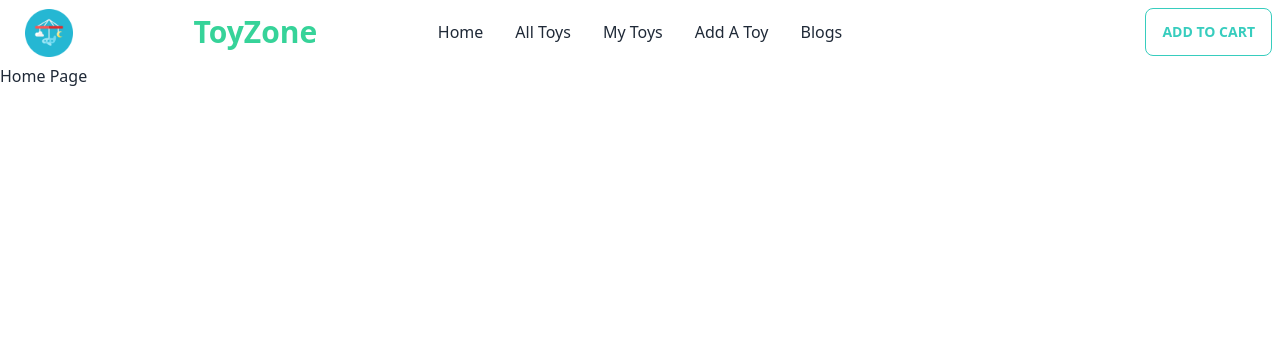
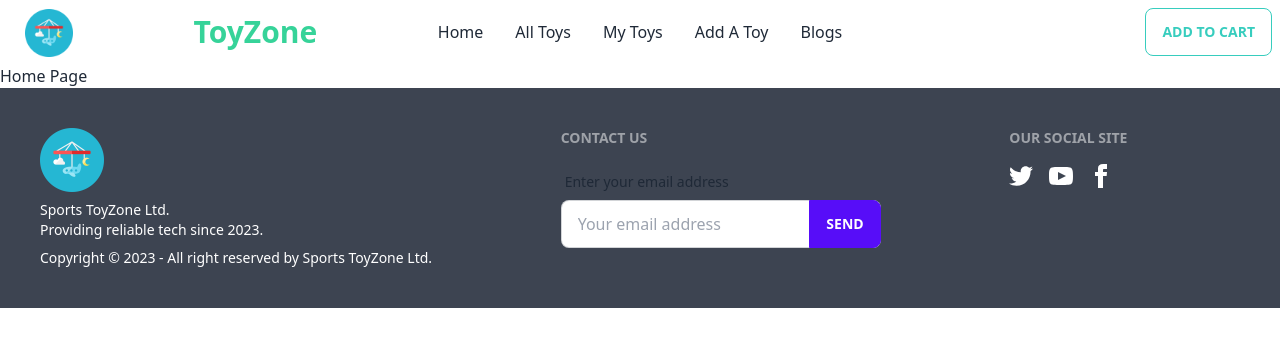
Before and after one commit to SalehinShohan/sports-toyzone, a React (Vite) app: page / in a window 1280 px wide. Shown: the top 346 px of the page. Built offline with nearby package versions, Linux system fonts and the light colour scheme.

Commit message:
added footer

```diff
--- a/src/components/Footer/Footer.jsx
+++ b/src/components/Footer/Footer.jsx
@@ -1,11 +1,75 @@
-import React from 'react';
+import logo from "../../assets/logo.png";
 
 const Footer = () => {
-    return (
-        <div>
+  return (
+    <footer className="footer p-10 bg-neutral text-neutral-content">
+      <div>
+        <img className="w-16" src={logo} alt="" />
 
+        <p>
+          Sports ToyZone Ltd.
+          <br />
+          Providing reliable tech since 2023.
+        </p>
+        <p>Copyright © 2023 - All right reserved by Sports ToyZone Ltd.</p>
+      </div>
+
+      <div>
+        <span className="footer-title">Contact Us</span>
+        <div className="form-control w-80">
+          <label className="label">
+            <span className="label-text">Enter your email address</span>
+          </label>
+          <div className="relative">
+            <input
+              type="text"
+              placeholder="Your email address"
+              className="input input-bordered w-full pr-16"
+            />
+            <button className="btn btn-primary absolute top-0 right-0 rounded-l-none">
+              Send
+            </button>
+          </div>
         </div>
-    );
+      </div>
+
+      <div>
+        <span className="footer-title">Our Social Site</span>
+        <div className="grid grid-flow-col gap-4">
+          <a>
+            <svg
+              xmlns="http://www.w3.org/2000/svg"
+              width="24"
+              height="24"
+              viewBox="0 0 24 24"
+              className="fill-current">
+              <path d="M24 4.557c-.883.392-1.832.656-2.828.775 1.017-.609 1.798-1.574 2.165-2.724-.951.564-2.005.974-3.127 1.195-.897-.957-2.178-1.555-3.594-1.555-3.179 0-5.515 2.966-4.797 6.045-4.091-.205-7.719-2.165-10.148-5.144-1.29 2.213-.669 5.108 1.523 6.574-.806-.026-1.566-.247-2.229-.616-.054 2.281 1.581 4.415 3.949 4.89-.693.188-1.452.232-2.224.084.626 1.956 2.444 3.379 4.6 3.419-2.07 1.623-4.678 2.348-7.29 2.04 2.179 1.397 4.768 2.212 7.548 2.212 9.142 0 14.307-7.721 13.995-14.646.962-.695 1.797-1.562 2.457-2.549z"></path>
+            </svg>
+          </a>
+          <a>
+            <svg
+              xmlns="http://www.w3.org/2000/svg"
+              width="24"
+              height="24"
+              viewBox="0 0 24 24"
+              className="fill-current">
+              <path d="M19.615 3.184c-3.604-.246-11.631-.245-15.23 0-3.897.266-4.356 2.62-4.385 8.816.029 6.185.484 8.549 4.385 8.816 3.6.245 11.626.246 15.23 0 3.897-.266 4.356-2.62 4.385-8.816-.029-6.185-.484-8.549-4.385-8.816zm-10.615 12.816v-8l8 3.993-8 4.007z"></path>
+            </svg>
+          </a>
+          <a>
+            <svg
+              xmlns="http://www.w3.org/2000/svg"
+              width="24"
+              height="24"
+              viewBox="0 0 24 24"
+              className="fill-current">
+              <path d="M9 8h-3v4h3v12h5v-12h3.642l.358-4h-4v-1.667c0-.955.192-1.333 1.115-1.333h2.885v-5h-3.808c-3.596 0-5.192 1.583-5.192 4.615v3.385z"></path>
+            </svg>
+          </a>
+        </div>
+      </div>
+    </footer>
+  );
 };
 
 export default Footer;
--- a/src/components/Navbar/Navbar.jsx
+++ b/src/components/Navbar/Navbar.jsx
@@ -1,5 +1,5 @@
 import { Link } from "react-router-dom";
-import logo from '../../assets/logo.png';
+import logo from "../../assets/logo.png";
 
 const Navbar = () => {
   return (
@@ -25,50 +25,45 @@ const Navbar = () => {
             tabIndex={0}
             className="menu menu-compact dropdown-content mt-3 p-2 shadow bg-base-100 rounded-box w-52">
             <li>
-              <a>Home</a>
+              <Link to='/'>Home</Link>
             </li>
             <li tabIndex={0}>
-              <a className="justify-between">
-              All Toys
-
-              </a>
-
+              <Link className="justify-between">All Toys</Link>
             </li>
             <li>
-              <a>My Toys</a>
+              <Link>My Toys</Link>
             </li>
             <li>
-              <a>Add A Toy</a>
+              <Link>Add A Toy</Link>
             </li>
             <li>
-              <a>Blogs</a>
+              <Link>Blogs</Link>
             </li>
           </ul>
         </div>
-        <Link to='/' className="btn btn-ghost normal-case text-xl">
-            <img className="w-12" src={logo} alt="" />
+        <Link to="/" className="btn btn-ghost normal-case text-xl">
+          <img className="w-12" src={logo} alt="" />
         </Link>
-        <h1 className="text-white text-3xl font-bold">Sports <span className="text-success">ToyZone</span> </h1>
+        <h1 className="text-white text-3xl font-bold">
+          Sports <span className="text-success">ToyZone</span>{" "}
+        </h1>
       </div>
       <div className="navbar-center hidden lg:flex">
         <ul className="menu menu-horizontal px-1">
           <li>
-            <a>Home</a>
+            <Link to='/'>Home</Link>
           </li>
           <li tabIndex={0}>
-            <a>
-            All Toys
-            </a>
-
+            <Link>All Toys</Link>
           </li>
           <li>
-            <a>My Toys</a>
+            <Link>My Toys</Link>
           </li>
           <li>
-            <a>Add A Toy</a>
+            <Link>Add A Toy</Link>
           </li>
           <li>
-            <a>Blogs</a>
+            <Link>Blogs</Link>
           </li>
         </ul>
       </div>
```
